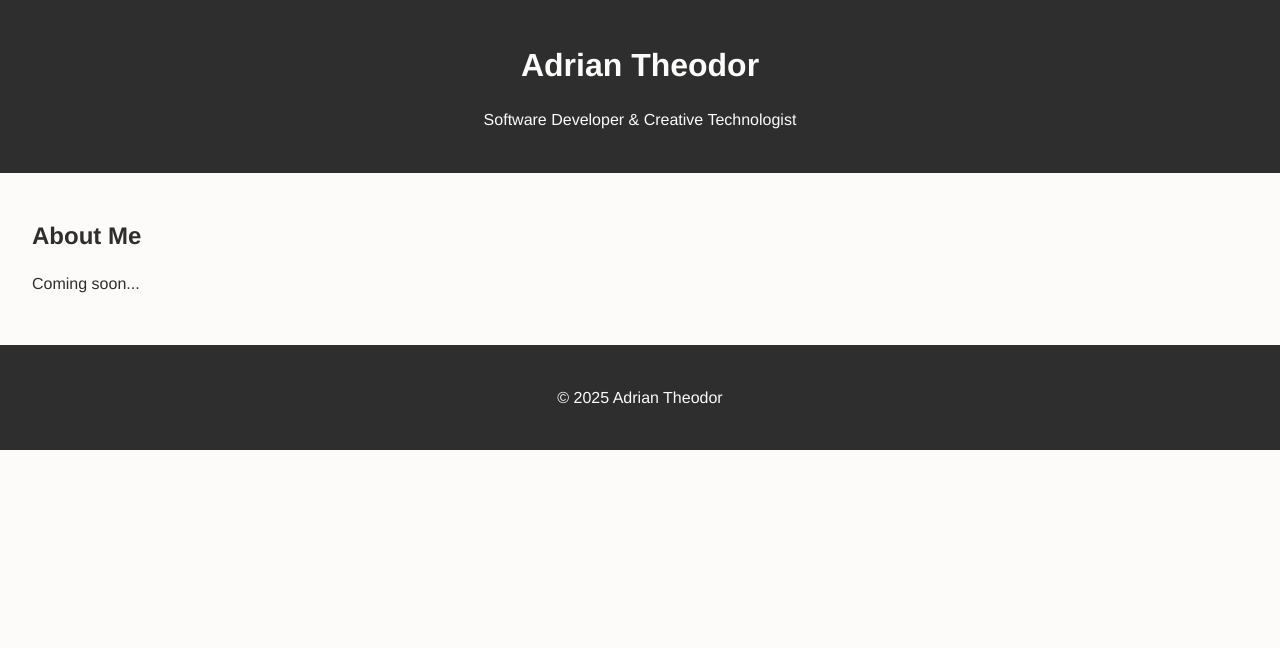
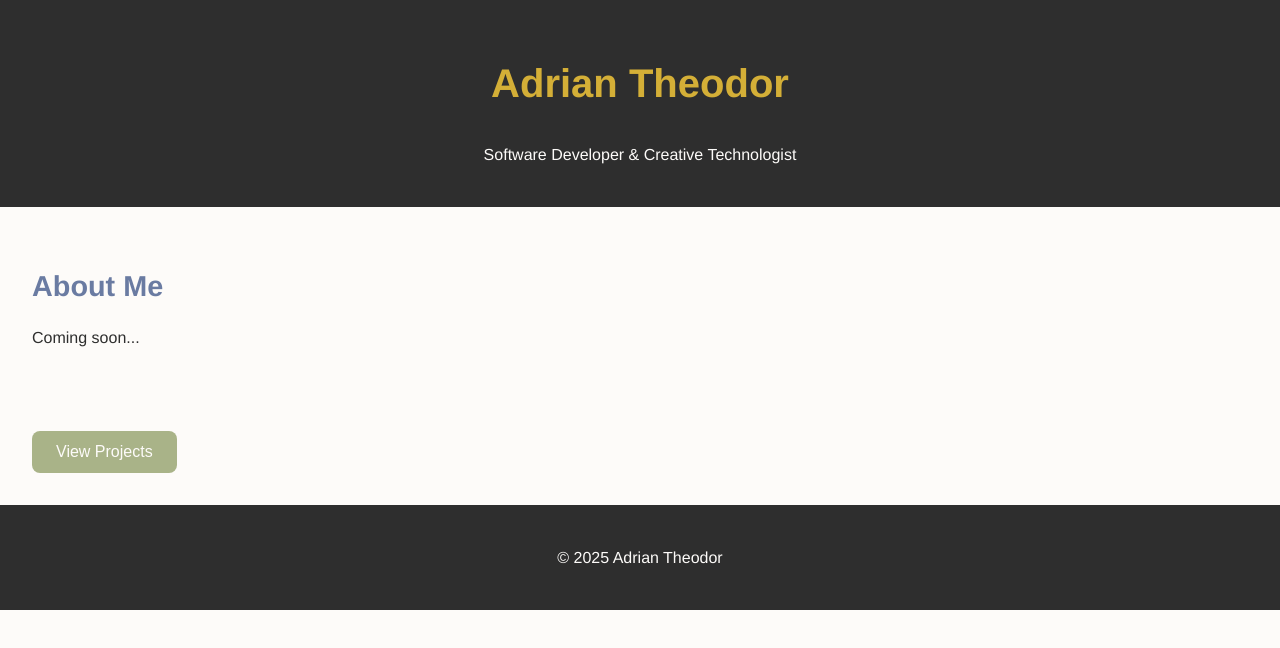
Before and after one commit to adriantheodor/adrian-portfolio, a plain HTML site: page index.html in a window 1280 px wide. Drawn offline with Linux system fonts and the light colour scheme.

Commit message:
Implemented color changes and a new button

```diff
--- a/index.html
+++ b/index.html
@@ -17,6 +17,10 @@
       <h2>About Me</h2>
       <p>Coming soon...</p>
     </section>
+
+    <section id="projects">
+        <button class="magic-button">View Projects</button>
+    </section>
   </main>
 
   <footer>
--- a/styles.css
+++ b/styles.css
@@ -23,6 +23,23 @@
     padding: 1.5em;
   }
 
+  .magic-button {
+    background-color: var(--muted-olive);
+    color: var(--ivory);
+    border: none;
+    padding: 0.75em 1.5em;
+    font-size: 1rem;
+    border-radius: 8px;
+    cursor: pointer;
+    transition: background-color 0.3s ease;
+  }
+
+  .magic-button:hover {
+    background-color: var(--soft-gold);
+    color: var(--charcoal);
+  }
+
+
   a {
     color: var(--slate-blue);
     text-decoration: none;
@@ -32,8 +49,16 @@
     color: var(--soft-gold);
   }
 
-  h1, h2 {
-    margin: 0.5em 0;
+  h1 {
+    color: var(--soft-gold);
+    font-size: 2.5rem;
+    text-align: center;
+  }
+
+  h2 {
+    color: var(--slate-blue);
+    font-size: 1.8rem;
+    margin-bottom: 0.5em;
   }
 
   section {
```
